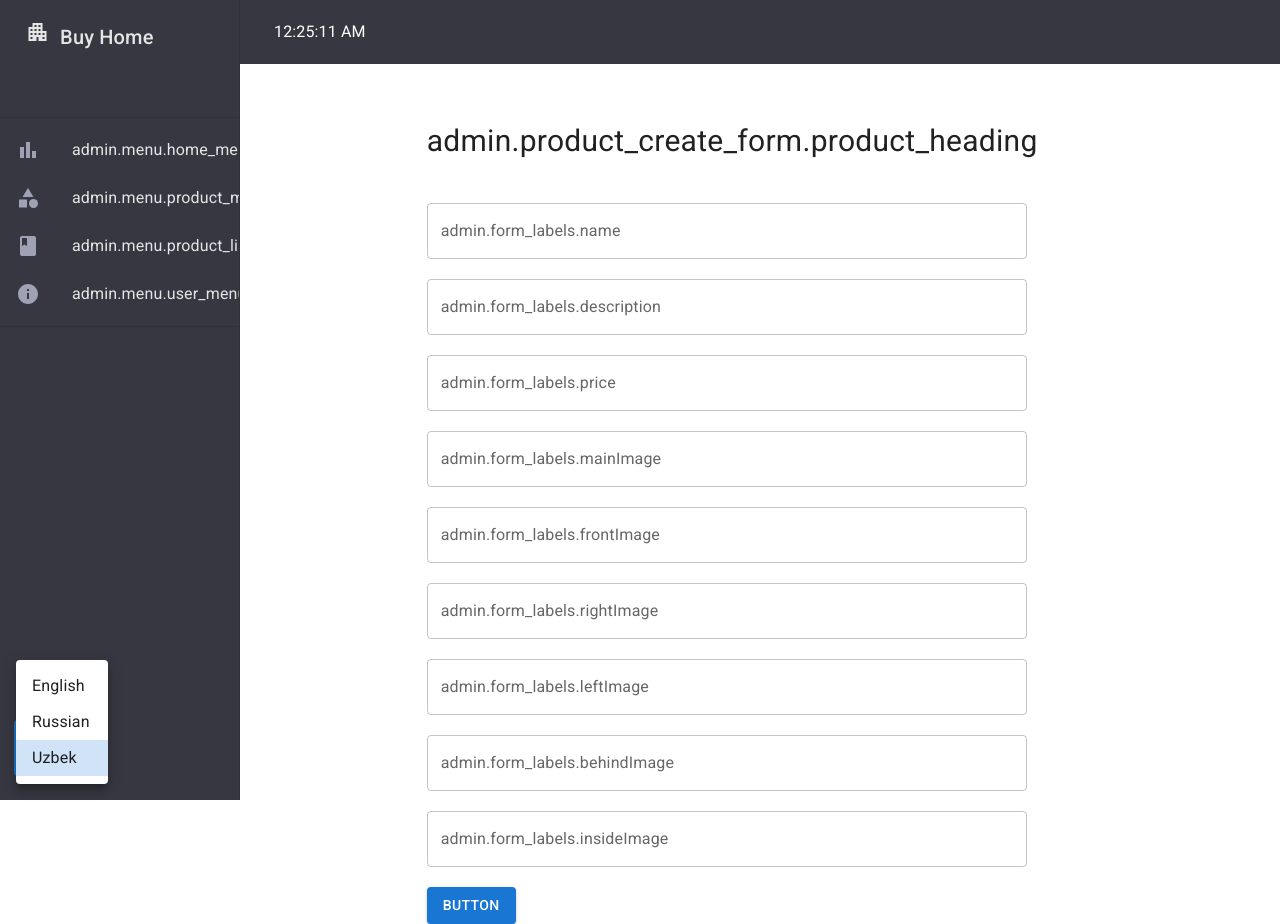
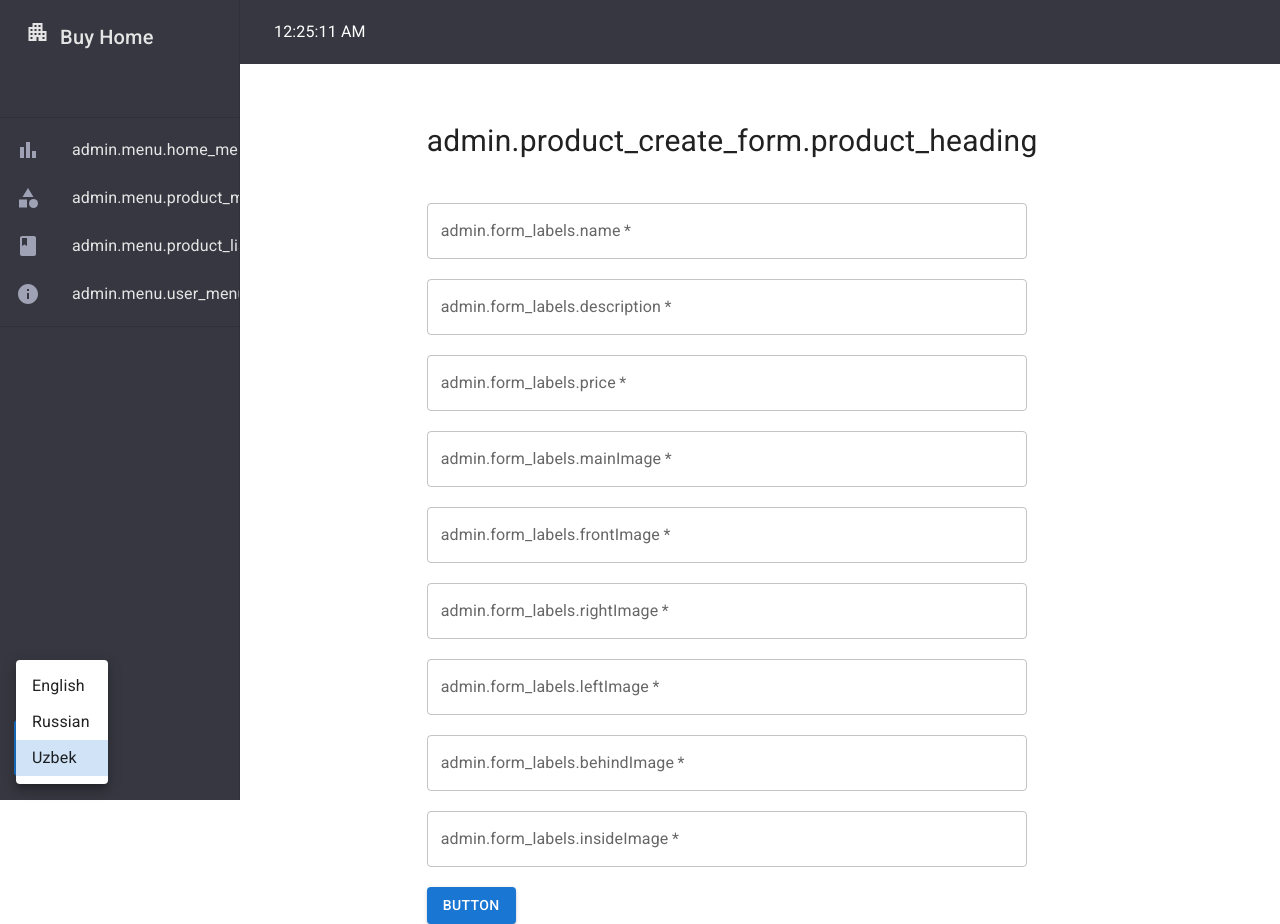
Before and after one commit to FarxodElamasov/adpahome, a React (Create React App) app in the folder adpahomeproject/: page /productcreate in a window 1280 px wide. Built offline with nearby package versions, Linux system fonts and the light colour scheme; what i18next-xhr-backend would draw is missing.

Commit message:
fixed create product

```diff
--- a/adpahomeproject/db.json
+++ b/adpahomeproject/db.json
@@ -1,16 +1,52 @@
 {
   "data": [
     {
-      "name": "Uy",
-      "description": "New home",
-      "price": "2000",
-      "mainImage": "https://media.istockphoto.com/id/1147674297/photo/single-family-new-construction-home-in-suburb-neighborhood-in-the-south.jpg?b=1&s=170667a&w=0&k=20&c=JgvKH7hV2N0SHB_JIBT88drjkQvz3WjyX48Nz7YKe_E=",
-      "frontImage": "https://media.istockphoto.com/id/1147674297/photo/single-family-new-construction-home-in-suburb-neighborhood-in-the-south.jpg?b=1&s=170667a&w=0&k=20&c=JgvKH7hV2N0SHB_JIBT88drjkQvz3WjyX48Nz7YKe_E=",
-      "rightImage": "https://media.istockphoto.com/id/1147674297/photo/single-family-new-construction-home-in-suburb-neighborhood-in-the-south.jpg?b=1&s=170667a&w=0&k=20&c=JgvKH7hV2N0SHB_JIBT88drjkQvz3WjyX48Nz7YKe_E=",
-      "leftImage": "https://media.istockphoto.com/id/1147674297/photo/single-family-new-construction-home-in-suburb-neighborhood-in-the-south.jpg?b=1&s=170667a&w=0&k=20&c=JgvKH7hV2N0SHB_JIBT88drjkQvz3WjyX48Nz7YKe_E=",
-      "behindImage": "https://media.istockphoto.com/id/1147674297/photo/single-family-new-construction-home-in-suburb-neighborhood-in-the-south.jpg?b=1&s=170667a&w=0&k=20&c=JgvKH7hV2N0SHB_JIBT88drjkQvz3WjyX48Nz7YKe_E=",
-      "innerImage": "https://media.istockphoto.com/id/1147674297/photo/single-family-new-construction-home-in-suburb-neighborhood-in-the-south.jpg?b=1&s=170667a&w=0&k=20&c=JgvKH7hV2N0SHB_JIBT88drjkQvz3WjyX48Nz7YKe_E=",
-      "id": 2
+      "name": "New Lux Copy",
+      "description": "New Home",
+      "price": "10000",
+      "img": "https://wallpapercrafter.com/sizes/2560x1440/27820-yacht-interior-design-style-4k.jpg",
+      "frontImage": "https://encrypted-tbn0.gstatic.com/images?q=tbn:ANd9GcSKJ1fse2B__CSN8XYlrUxzfJdknXBp8z4KBSbEMDx9YqJNOHzkkIpi1Gl9BLrSD4AzLxE&usqp=CAU",
+      "rightImage": "https://i.pinimg.com/736x/8d/5d/e6/8d5de6df9018f01eb7062c964cc17e01.jpg",
+      "leftImage": "https://cdna.artstation.com/p/assets/images/images/021/735/466/large/vitaly-tsarykevich-hitech-2-2300p.jpg?1572775911",
+      "behindImage": "https://encrypted-tbn0.gstatic.com/images?q=tbn:ANd9GcSKJ1fse2B__CSN8XYlrUxzfJdknXBp8z4KBSbEMDx9YqJNOHzkkIpi1Gl9BLrSD4AzLxE&usqp=CAU",
+      "innerImage": "https://wallpapercrafter.com/sizes/2560x1440/27820-yacht-interior-design-style-4k.jpg",
+      "id": 3
+    },
+    {
+      "name": "New Lux Copy",
+      "description": "New Home",
+      "price": "10000",
+      "img": "https://garant-bud.com/design/dom/images/slider/header_bg_1_1.jpg",
+      "frontImage": "https://encrypted-tbn0.gstatic.com/images?q=tbn:ANd9GcSKJ1fse2B__CSN8XYlrUxzfJdknXBp8z4KBSbEMDx9YqJNOHzkkIpi1Gl9BLrSD4AzLxE&usqp=CAU",
+      "rightImage": "https://i.pinimg.com/736x/8d/5d/e6/8d5de6df9018f01eb7062c964cc17e01.jpg",
+      "leftImage": "https://cdna.artstation.com/p/assets/images/images/021/735/466/large/vitaly-tsarykevich-hitech-2-2300p.jpg?1572775911",
+      "behindImage": "https://encrypted-tbn0.gstatic.com/images?q=tbn:ANd9GcSKJ1fse2B__CSN8XYlrUxzfJdknXBp8z4KBSbEMDx9YqJNOHzkkIpi1Gl9BLrSD4AzLxE&usqp=CAU",
+      "innerImage": "https://wallpapercrafter.com/sizes/2560x1440/27820-yacht-interior-design-style-4k.jpg",
+      "id": 4
+    },
+    {
+      "name": "New Lux Copy",
+      "description": "New Home",
+      "price": "10000",
+      "img": "https://garant-bud.com/design/dom/images/slider/header_bg_1_1.jpg",
+      "frontImage": "https://encrypted-tbn0.gstatic.com/images?q=tbn:ANd9GcSKJ1fse2B__CSN8XYlrUxzfJdknXBp8z4KBSbEMDx9YqJNOHzkkIpi1Gl9BLrSD4AzLxE&usqp=CAU",
+      "rightImage": "https://i.pinimg.com/736x/8d/5d/e6/8d5de6df9018f01eb7062c964cc17e01.jpg",
+      "leftImage": "https://cdna.artstation.com/p/assets/images/images/021/735/466/large/vitaly-tsarykevich-hitech-2-2300p.jpg?1572775911",
+      "behindImage": "https://encrypted-tbn0.gstatic.com/images?q=tbn:ANd9GcSKJ1fse2B__CSN8XYlrUxzfJdknXBp8z4KBSbEMDx9YqJNOHzkkIpi1Gl9BLrSD4AzLxE&usqp=CAU",
+      "innerImage": "https://wallpapercrafter.com/sizes/2560x1440/27820-yacht-interior-design-style-4k.jpg",
+      "id": 5
+    },
+    {
+      "name": "New Lux Copy",
+      "description": "New Home",
+      "price": "10000",
+      "img": "https://garant-bud.com/design/dom/images/slider/header_bg_1_1.jpg",
+      "frontImage": "https://encrypted-tbn0.gstatic.com/images?q=tbn:ANd9GcSKJ1fse2B__CSN8XYlrUxzfJdknXBp8z4KBSbEMDx9YqJNOHzkkIpi1Gl9BLrSD4AzLxE&usqp=CAU",
+      "rightImage": "https://i.pinimg.com/736x/8d/5d/e6/8d5de6df9018f01eb7062c964cc17e01.jpg",
+      "leftImage": "https://cdna.artstation.com/p/assets/images/images/021/735/466/large/vitaly-tsarykevich-hitech-2-2300p.jpg?1572775911",
+      "behindImage": "https://encrypted-tbn0.gstatic.com/images?q=tbn:ANd9GcSKJ1fse2B__CSN8XYlrUxzfJdknXBp8z4KBSbEMDx9YqJNOHzkkIpi1Gl9BLrSD4AzLxE&usqp=CAU",
+      "innerImage": "https://wallpapercrafter.com/sizes/2560x1440/27820-yacht-interior-design-style-4k.jpg",
+      "id": 6
     }
   ]
 }
--- a/adpahomeproject/src/App.js
+++ b/adpahomeproject/src/App.js
@@ -17,7 +17,7 @@ export default function App() {
           <Route path="/productcreate" element={<Create />} />
           <Route path="/list" element={<Product />} />
           <Route path="/users" element={<Users />} />
-          <Route path="/editpage" element={<EditPage />} />
+          <Route path="/list/editpage/:id" element={<EditPage />} />
         </Routes>
       </Router>
     </>
--- a/adpahomeproject/src/components/Create/Create.js
+++ b/adpahomeproject/src/components/Create/Create.js
@@ -1,14 +1,44 @@
 import * as React from "react";
 import TextField from "@mui/material/TextField";
 import { Button, Grid, Typography } from "@mui/material";
-import { useTranslation } from "react-i18next";
+import { setDefaults, useTranslation } from "react-i18next";
 import axios from "axios";
+import { useNavigate } from "react-router-dom";
 
 export default function CustomizedInputs() {
   const { t } = useTranslation();
+  const [img, setImg] = React.useState("");
+  const [description, setDescription] = React.useState("");
+  const [frontImage, setFrontImage] = React.useState("");
+  const [rightImage, setRightImage] = React.useState("");
+  const [leftImage, setLeftImage] = React.useState("");
+  const [behindImage, setBehindImage] = React.useState("");
+  const [innerImage, setInnerImage] = React.useState("");
+  const [price, setPrice] = React.useState("");
+  const [name, setName] = React.useState("")
+  const navigate = useNavigate()
 
-  const handleSubmit = () => {
-    alert("Succesfull");
+  const handleSubmit = (e) => {
+    e.preventDefault()
+    let obj = {
+      name: name,
+      description: description,
+      price: price,
+      img: img,
+      frontImage: frontImage,
+      rightImage: rightImage,
+      leftImage: leftImage,
+      behindImage: behindImage,
+      innerImage: innerImage,
+    }
+
+    axios.post('http://localhost:3000/data', obj)
+      .then(res => {
+        res.status === 201 ? alert('Successfull') : alert('error');
+        navigate("/list")
+      })
+      .catch((err) => console.error(err))
+
   };
 
   return (
@@ -34,54 +64,72 @@ export default function CustomizedInputs() {
               sx={{ width: "600px", marginBottom: "20px" }}
               label={t("admin.form_labels.name")}
               variant="outlined"
+              onChange={(e) => setName(e.target.value)}
+              required
             />
             <TextField
               id="outlined-basic"
               sx={{ width: "600px", marginBottom: "20px" }}
               label={t("admin.form_labels.description")}
               variant="outlined"
+              onChange={(e) => setDescription(e.target.value)}
+              required
             />
             <TextField
               id="outlined-basic"
               sx={{ width: "600px", marginBottom: "20px" }}
               label={t("admin.form_labels.price")}
               variant="outlined"
+              onChange={(e) => setPrice(e.target.value)}
+              required
             />
             <TextField
               id="outlined-basic"
               sx={{ width: "600px", marginBottom: "20px" }}
               label={t("admin.form_labels.mainImage")}
               variant="outlined"
+              onChange={(e) => setImg(e.target.value)}
+              required
             />
             <TextField
               id="outlined-basic"
               sx={{ width: "600px", marginBottom: "20px" }}
               label={t("admin.form_labels.frontImage")}
               variant="outlined"
+              onChange={(e) => setFrontImage(e.target.value)}
+              required
             />
             <TextField
               id="outlined-basic"
               sx={{ width: "600px", marginBottom: "20px" }}
               label={t("admin.form_labels.rightImage")}
               variant="outlined"
+              onChange={(e) => setRightImage(e.target.value)}
+              required
             />
             <TextField
               id="outlined-basic"
               sx={{ width: "600px", marginBottom: "20px" }}
               label={t("admin.form_labels.leftImage")}
               variant="outlined"
+              onChange={(e) => setLeftImage(e.target.value)}
+              required
             />
             <TextField
               id="outlined-basic"
               sx={{ width: "600px", marginBottom: "20px" }}
               label={t("admin.form_labels.behindImage")}
               variant="outlined"
+              onChange={(e) => setBehindImage(e.target.value)}
+              required
             />
             <TextField
               id="outlined-basic"
               sx={{ width: "600px", marginBottom: "20px" }}
               label={t("admin.form_labels.insideImage")}
               variant="outlined"
+              onChange={(e) => setInnerImage(e.target.value)}
+              required
             />
             <br></br>
             <Button variant="contained" type="submit">
--- a/adpahomeproject/src/components/EditPage/EditPage.js
+++ b/adpahomeproject/src/components/EditPage/EditPage.js
@@ -12,7 +12,7 @@ export default function EditPage() {
     const { id } = useParams();
     const navigate = useNavigate();
 
-    console.log(id);
+    console.log(id)
 
     const getAllDataId = async (id) => {
         await axios.get(`http://localhost:3000/data/${id}`)
```
Also changed, not shown: adpahomeproject/src/components/Product/Product.js (+6 -5 lines), 2 other files (tests, documents, lock files or other folders). Lines whose indentation alone changed are shown as unchanged.
